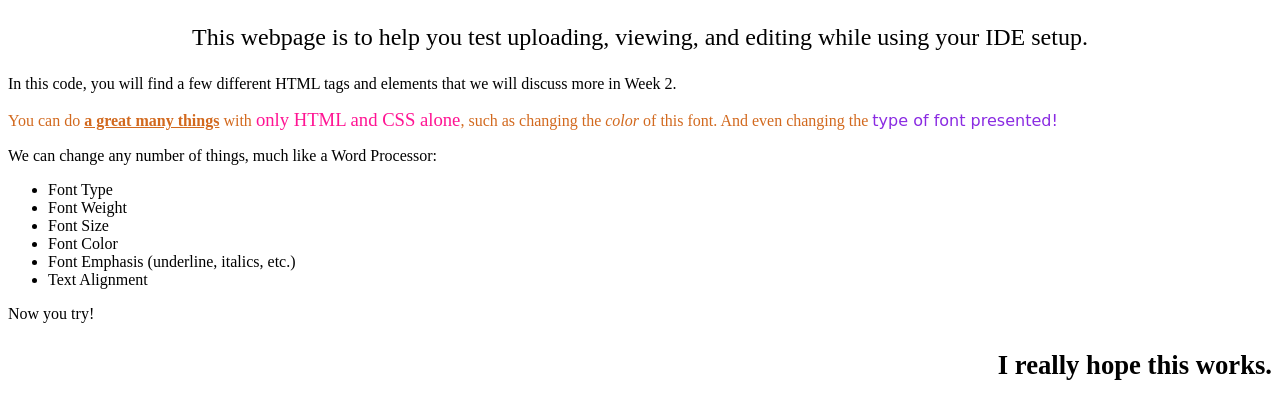
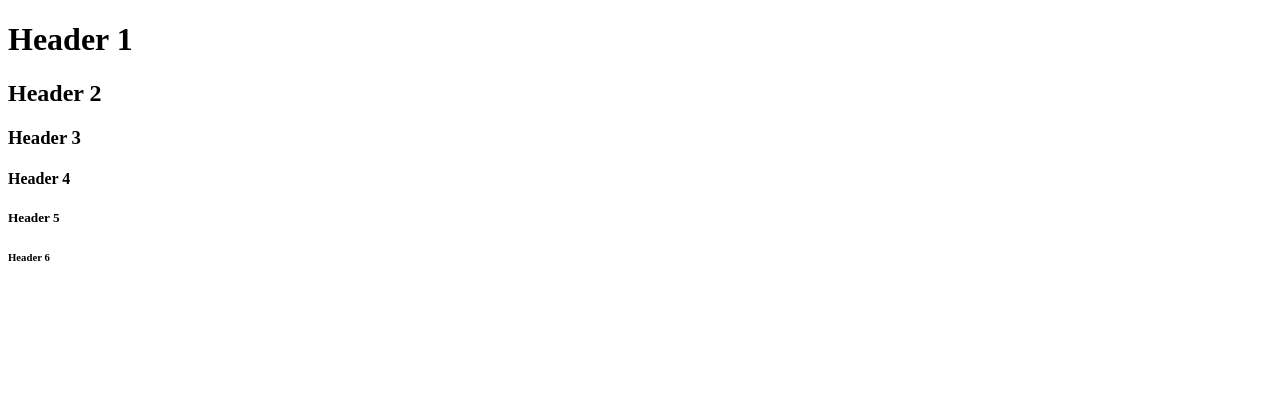
Before and after one commit to cschluck/cschluck.github.io, a plain HTML site: page islt_7310/webpageTest.html in a window 1280 px wide. Drawn offline with Linux system fonts and the light colour scheme.

Commit message:
Add files via upload

```diff
--- a/islt_7310/webpageTest.html
+++ b/islt_7310/webpageTest.html
@@ -6,21 +6,11 @@
     <meta charset="utf-8">
 </head>
 <body>
-<p style="text-align: center; font-size: 18pt;">This webpage is to help you test uploading, viewing, and editing while using your IDE setup.</p>
-
-<p>In this code, you will find a few different HTML tags and elements that we will discuss more in Week 2.</p>
-    <p style="color:chocolate;">You can do <span style="font-weight: 600; text-decoration: underline;"> a great many things</span> with <span style="font-size: 14pt; color: deeppink;">only HTML and CSS alone</span>, such as changing the <em>color</em> of this font. And even changing the <span style="font-family: cursive; color:blueviolet;"> type of font presented!</span></p>
-    <p>We can change any number of things, much like a Word Processor:</p>
-    <ul>
-    <li>Font Type</li>
-        <li>Font Weight</li>
-        <li>Font Size</li>
-        <li>Font Color</li>
-        <li>Font Emphasis (underline, italics, etc.)</li>
-        <li>Text Alignment</li>
-    </ul>
-    <p> Now you try! </p>
-    <p style="text-align: right; font-weight: bold; font-size: 20pt;"> I really hope this works.</p>
-
+    <h1>Header 1</h1>
+    <h2>Header 2</h2>
+    <h3>Header 3</h3>
+    <h4>Header 4</h4>
+    <h5>Header 5</h5>
+    <h6>Header 6</h6>
 </body>
 </html>
```
Also changed, not shown: islt_7310/homepage_schluckebier.html (added, +36 -0 lines).
